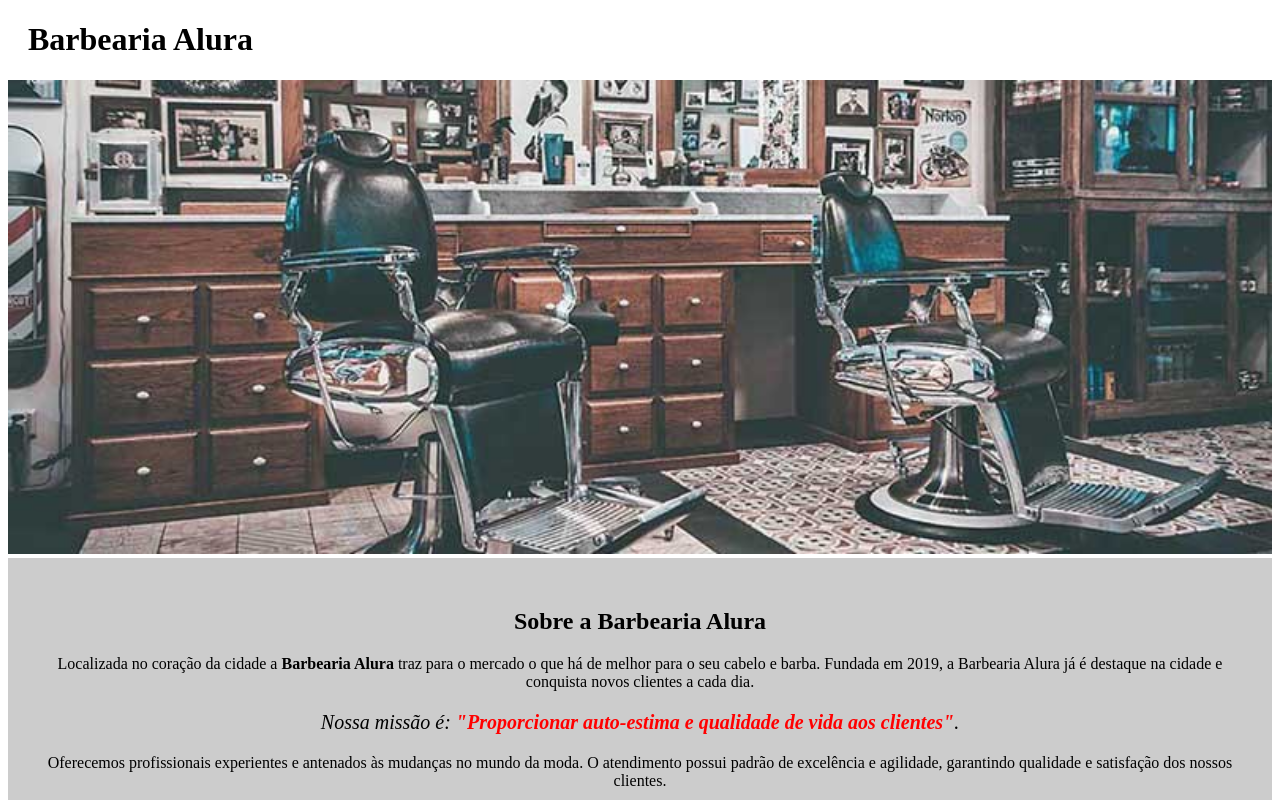
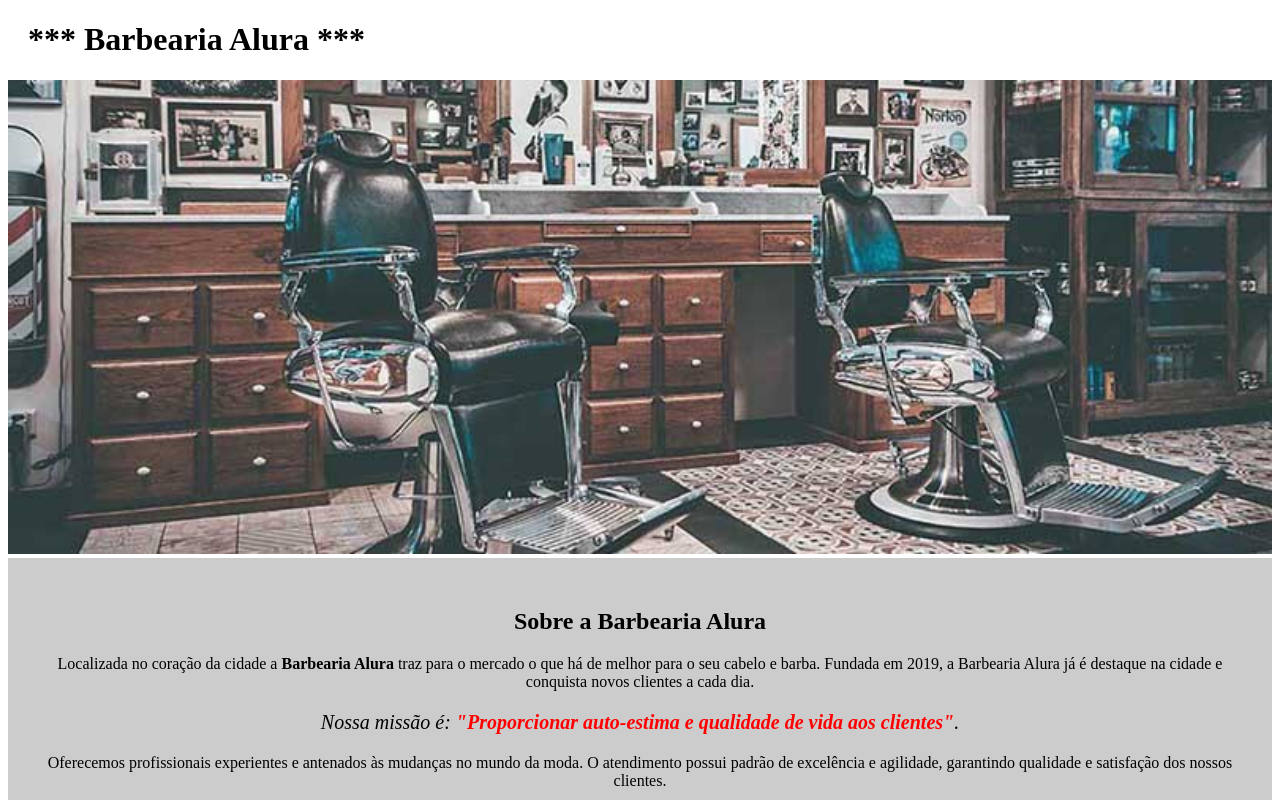
Before and after one commit to cristianorodriguessilva/cristianorodriguessilva.github.io, a plain HTML site: page index.html in a window 1280 px wide. Shown: the top 800 px of the page. Drawn offline with Linux system fonts and the light colour scheme.

Commit message:
corrigindo conflitos HEAD 3

```diff
--- a/index.html
+++ b/index.html
@@ -2,12 +2,12 @@
 <html lang="pt-br">
 	<head>
 		<meta charset="UTF-8">
-		<title>Barbearia Alura</title>
+		<title>*** Barbearia Alura ***</title>
 		<link rel="stylesheet" href="style-home.css">
 	</head>
 	<body>
 		<header>
-			<h1 class="titulo-principal">Barbearia Alura</h1>
+			<h1 class="titulo-principal">*** Barbearia Alura ***</h1>
 		</header>
 		<img id="banner" src="banner.jpg">
 		<div class="principal">
```
